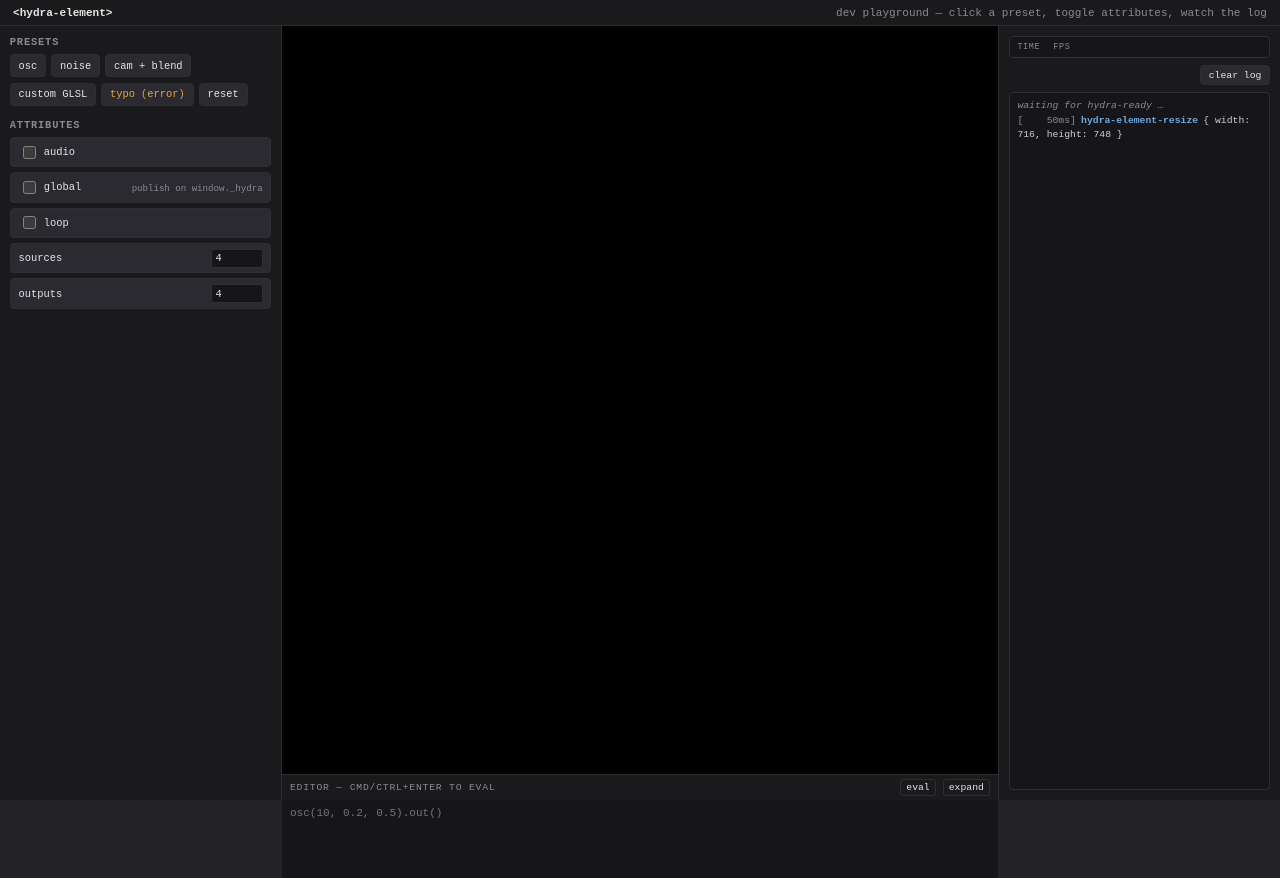
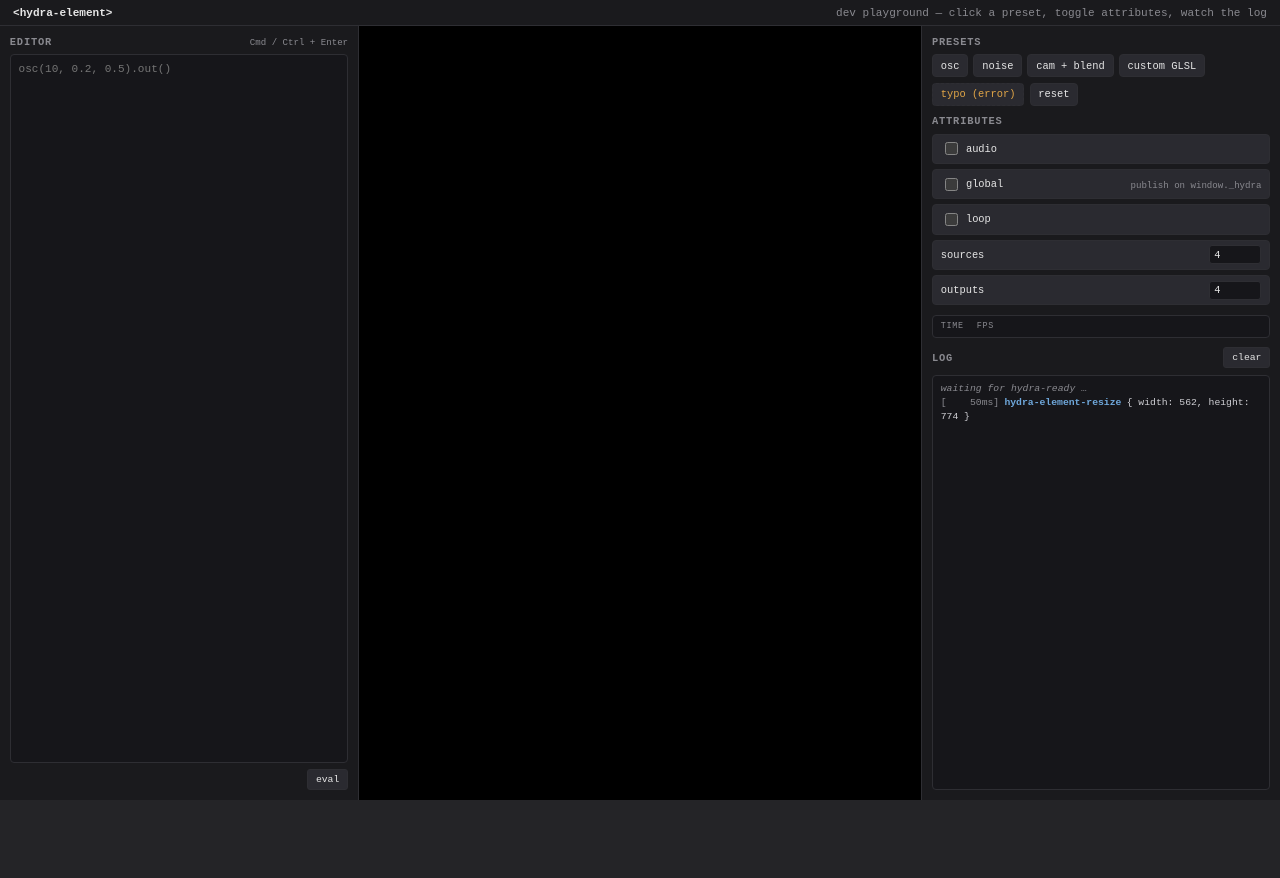
Before and after one commit to jdomizz/hydra-element, a website built with Vite: page index.html in a window 1280 px wide. After the commit the page ends 800 px from the top, so only its background shows below. Built offline with nearby package versions, Linux system fonts and the light colour scheme; what hydra-synth would draw is missing.

Commit message:
feat(playground): move editor to left panel, presets/attributes/log to right
New layout:
- left: editor (textarea + eval button + Cmd/Ctrl+Enter hint) — full height
- center: <hydra-element> canvas only, no drawer
- right: presets, attributes, stats, log stacked

Removed the collapsible drawer (editor was a drawer at the bottom of
center); the editor is now the focus of the left panel. Also rewrote
the right-panel sectioning to use the existing .panel pattern with
flex sizing so the log consumes remaining vertical space.

```diff
--- a/index.html
+++ b/index.html
@@ -17,6 +17,28 @@
       </header>
 
       <aside class="app__left">
+        <section class="panel panel--editor">
+          <header class="editor__head">
+            <h2>Editor</h2>
+            <span class="editor__hint">Cmd / Ctrl + Enter</span>
+          </header>
+          <textarea
+            name="editor"
+            class="editor__area"
+            spellcheck="false"
+            placeholder="osc(10, 0.2, 0.5).out()"
+          ></textarea>
+          <footer class="editor__foot">
+            <button type="button" id="eval-btn">eval</button>
+          </footer>
+        </section>
+      </aside>
+
+      <section class="app__center">
+        <hydra-element></hydra-element>
+      </section>
+
+      <aside class="app__right">
         <section class="panel">
           <h2>Presets</h2>
           <div class="presets"></div>
@@ -53,27 +75,7 @@
             </div>
           </form>
         </section>
-      </aside>
-
-      <section class="app__center">
-        <hydra-element></hydra-element>
-        <div class="drawer is-collapsed">
-          <div class="drawer__head">
-            <span>editor — Cmd/Ctrl+Enter to eval</span>
-            <span>
-              <button type="button" id="eval-btn">eval</button>
-              <button type="button" id="drawer-toggle">expand</button>
-            </span>
-          </div>
-          <textarea
-            name="editor"
-            spellcheck="false"
-            placeholder="osc(10, 0.2, 0.5).out()"
-          ></textarea>
-        </div>
-      </section>
-
-      <aside class="app__right">
+        <section class="panel panel--stats">
           <div class="stats">
             <div class="stats__cell">
               <span class="stats__label">time</span>
@@ -84,8 +86,14 @@
               <span class="stats__value" id="stat-fps">–</span>
             </div>
           </div>
-        <button type="button" class="log__clear" id="log-clear">clear log</button>
+        </section>
+        <section class="panel panel--log">
+          <header class="log__head">
+            <h2>Log</h2>
+            <button type="button" class="log__clear" id="log-clear">clear</button>
+          </header>
           <pre class="log" id="log" aria-live="polite"></pre>
+        </section>
       </aside>
     </main>
 
--- a/playground.css
+++ b/playground.css
@@ -30,7 +30,7 @@ body {
 
 .app {
   display: grid;
-  grid-template-columns: 22fr 56fr 22fr;
+  grid-template-columns: 28fr 44fr 28fr;
   grid-template-rows: auto 1fr;
   grid-template-areas:
     'header header header'
@@ -59,11 +59,11 @@ body {
 .app__left {
   grid-area: left;
   background: var(--panel-bg);
-  overflow-y: auto;
+  overflow: hidden;
   padding: 0.75rem;
   display: flex;
   flex-direction: column;
-  gap: 1rem;
+  min-height: 0;
 }
 
 .app__center {
@@ -88,8 +88,9 @@ body {
   display: flex;
   flex-direction: column;
   padding: 0.75rem;
-  gap: 0.5rem;
+  gap: 0.75rem;
   overflow: hidden;
+  min-height: 0;
 }
 
 .panel h2 {
@@ -98,6 +99,84 @@ body {
   text-transform: uppercase;
   letter-spacing: 0.08em;
   color: var(--muted);
+}
+
+.panel {
+  display: flex;
+  flex-direction: column;
+  min-height: 0;
+}
+
+.panel--editor {
+  flex: 1 1 auto;
+  min-height: 0;
+}
+
+.panel--stats {
+  flex: 0 0 auto;
+}
+
+.panel--log {
+  flex: 1 1 auto;
+  min-height: 8rem;
+}
+
+.editor__head {
+  display: flex;
+  align-items: baseline;
+  justify-content: space-between;
+  margin-bottom: 0.5rem;
+}
+
+.editor__head h2 {
+  margin: 0;
+}
+
+.editor__hint {
+  font-size: 0.7rem;
+  color: var(--muted);
+}
+
+.editor__area {
+  flex: 1 1 auto;
+  width: 100%;
+  border: 1px solid var(--panel-border);
+  border-radius: 4px;
+  resize: none;
+  padding: 0.6rem;
+  font-family: monospace;
+  font-size: 0.85rem;
+  color: var(--accent);
+  background: var(--log-bg);
+  outline: none;
+  min-height: 0;
+}
+
+.editor__area:focus {
+  border-color: var(--accent);
+}
+
+.editor__foot {
+  display: flex;
+  justify-content: flex-end;
+  padding-top: 0.5rem;
+}
+
+.editor__foot button,
+.log__head button {
+  font-family: inherit;
+  font-size: 0.75rem;
+  color: var(--fg);
+  background: #2a2a30;
+  border: 1px solid var(--panel-border);
+  border-radius: 3px;
+  padding: 0.3rem 0.6rem;
+  cursor: pointer;
+}
+
+.editor__foot button:hover,
+.log__head button:hover {
+  border-color: var(--accent);
 }
 
 .presets {
@@ -155,7 +234,7 @@ body {
   width: 4rem;
   font-family: inherit;
   font-size: 0.8rem;
-  background: #16161a;
+  background: var(--log-bg);
   color: var(--fg);
   border: 1px solid var(--panel-border);
   border-radius: 3px;
@@ -178,55 +257,6 @@ body {
   font-size: 0.7rem;
   color: var(--muted);
   margin-top: 0.2rem;
-}
-
-.drawer {
-  border-top: 1px solid var(--panel-border);
-  background: var(--panel-bg);
-  display: flex;
-  flex-direction: column;
-  max-height: 40vh;
-  flex: 0 0 auto;
-}
-
-.drawer.is-collapsed {
-  max-height: 2rem;
-}
-
-.drawer__head {
-  display: flex;
-  align-items: center;
-  justify-content: space-between;
-  padding: 0.3rem 0.6rem;
-  font-size: 0.75rem;
-  color: var(--muted);
-  text-transform: uppercase;
-  letter-spacing: 0.08em;
-}
-
-.drawer__head button {
-  font-family: inherit;
-  font-size: 0.75rem;
-  color: var(--fg);
-  background: transparent;
-  border: 1px solid var(--panel-border);
-  border-radius: 3px;
-  padding: 0.15rem 0.4rem;
-  cursor: pointer;
-}
-
-.drawer textarea {
-  flex: 1 1 auto;
-  width: 100%;
-  border: 0;
-  resize: none;
-  padding: 0.6rem;
-  font-family: monospace;
-  font-size: 0.85rem;
-  color: var(--accent);
-  background: #16161a;
-  outline: none;
-  min-height: 6rem;
 }
 
 .stats {
@@ -256,6 +286,17 @@ body {
   font-variant-numeric: tabular-nums;
 }
 
+.log__head {
+  display: flex;
+  align-items: center;
+  justify-content: space-between;
+  margin-bottom: 0.5rem;
+}
+
+.log__head h2 {
+  margin: 0;
+}
+
 .log {
   flex: 1 1 auto;
   margin: 0;
@@ -269,6 +310,7 @@ body {
   overflow-y: auto;
   white-space: pre-wrap;
   word-break: break-word;
+  min-height: 0;
 }
 
 .log__empty {
@@ -309,26 +351,10 @@ body {
   color: var(--log-fg);
 }
 
-.log__clear {
-  font-family: inherit;
-  font-size: 0.75rem;
-  color: var(--fg);
-  background: #2a2a30;
-  border: 1px solid var(--panel-border);
-  border-radius: 4px;
-  padding: 0.3rem 0.6rem;
-  cursor: pointer;
-  align-self: flex-end;
-}
-
-.log__clear:hover {
-  border-color: var(--accent);
-}
-
 @media (max-width: 900px) {
   .app {
     grid-template-columns: 1fr;
-    grid-template-rows: auto auto auto auto;
+    grid-template-rows: auto auto 50vh auto;
     grid-template-areas:
       'header'
       'left'
@@ -340,6 +366,14 @@ body {
 
   .app__left,
   .app__right {
-    max-height: 30vh;
+    overflow: visible;
+  }
+
+  .panel--editor {
+    min-height: 12rem;
+  }
+
+  .panel--log {
+    min-height: 12rem;
   }
 }
--- a/playground.js
+++ b/playground.js
@@ -233,16 +233,6 @@ function wireEditor(el, trigger) {
   evalBtn?.addEventListener('click', evalNow)
 }
 
-function wireDrawer() {
-  const drawer = document.querySelector('.drawer')
-  const toggle = document.querySelector('#drawer-toggle')
-  if (!drawer || !toggle) return
-  toggle.addEventListener('click', () => {
-    const collapsed = drawer.classList.toggle('is-collapsed')
-    toggle.textContent = collapsed ? 'expand' : 'collapse'
-  })
-}
-
 function wireClear(log) {
   const btn = document.querySelector('#log-clear')
   btn?.addEventListener('click', () => {
@@ -266,7 +256,6 @@ async function main() {
   wirePresets(el, trigger, log)
   wireToggles(el, log)
   wireEditor(el, trigger)
-  wireDrawer()
   wireClear(log)
   startStatsLoop(el, document.querySelector('#stat-time'), document.querySelector('#stat-fps'))
 
```
Lines whose indentation alone changed are shown as unchanged.
